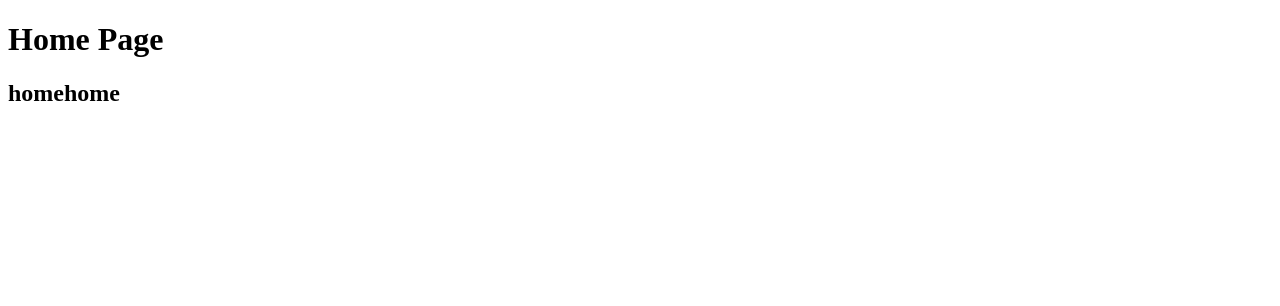
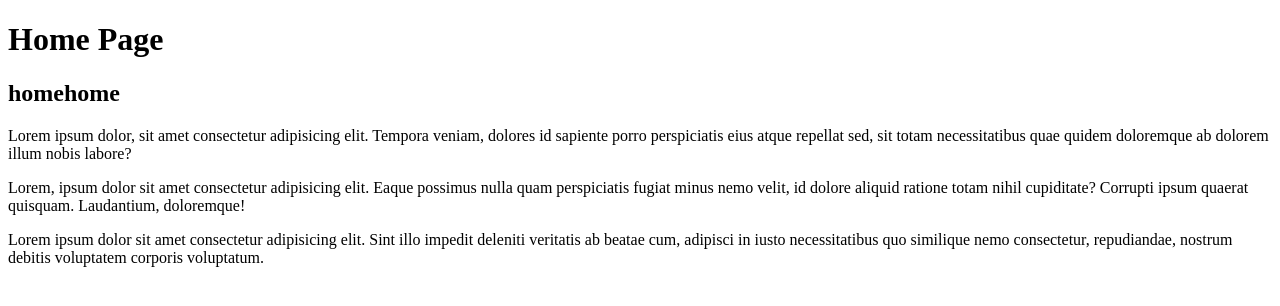
Before and after one commit to ron7686/demo-0808, a plain HTML site: page index.html in a window 1280 px wide. Drawn offline with Linux system fonts and the light colour scheme.

Commit message:
add many p tag

```diff
--- a/index.html
+++ b/index.html
@@ -7,6 +7,13 @@
 <body>
     <h1>Home Page</h1>
 <h2>homehome</h2>
+<p>Lorem ipsum dolor, sit amet consectetur adipisicing elit. Tempora veniam, dolores id sapiente porro perspiciatis eius atque repellat sed, sit totam necessitatibus quae quidem doloremque ab dolorem illum nobis labore?</p>
+
+<p>Lorem, ipsum dolor sit amet consectetur adipisicing elit. Eaque possimus nulla quam perspiciatis fugiat minus nemo velit, id dolore aliquid ratione totam nihil cupiditate? Corrupti ipsum quaerat quisquam. Laudantium, doloremque!</p>
+
+<p>
+    Lorem ipsum dolor sit amet consectetur adipisicing elit. Sint illo impedit deleniti veritatis ab beatae cum, adipisci in iusto necessitatibus quo similique nemo consectetur, repudiandae, nostrum debitis voluptatem corporis voluptatum.
+</p>
 
 </body>
 </html>
```
